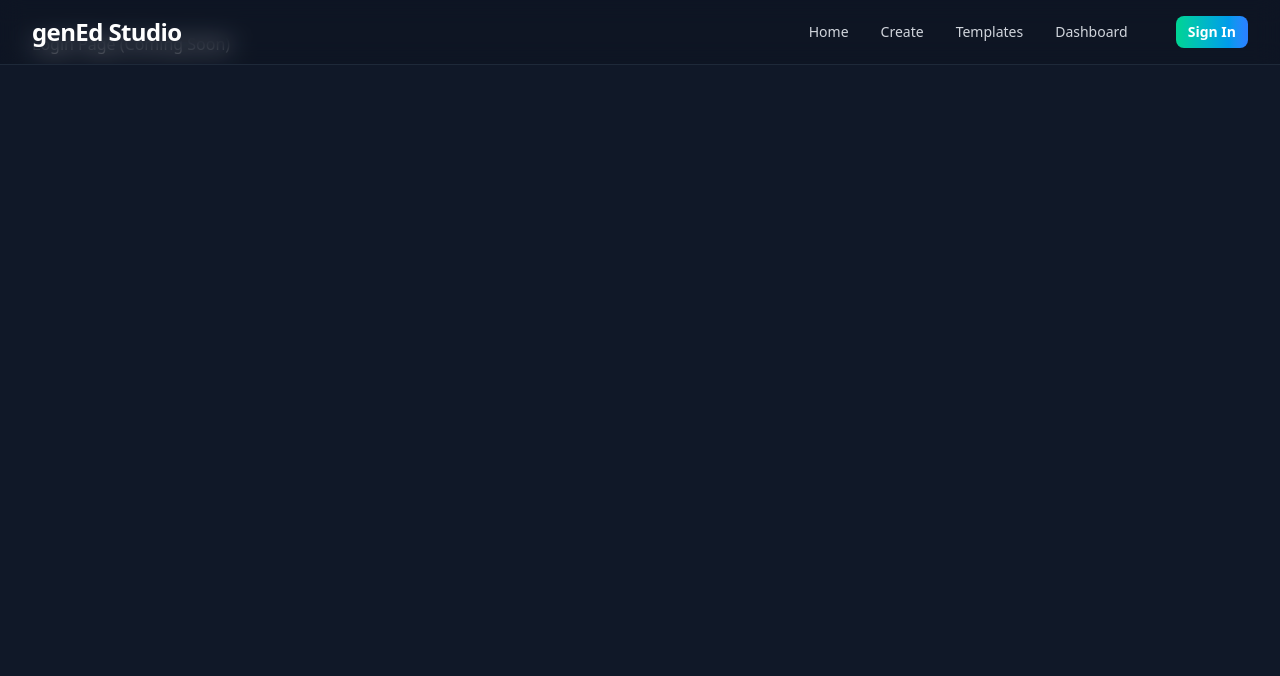
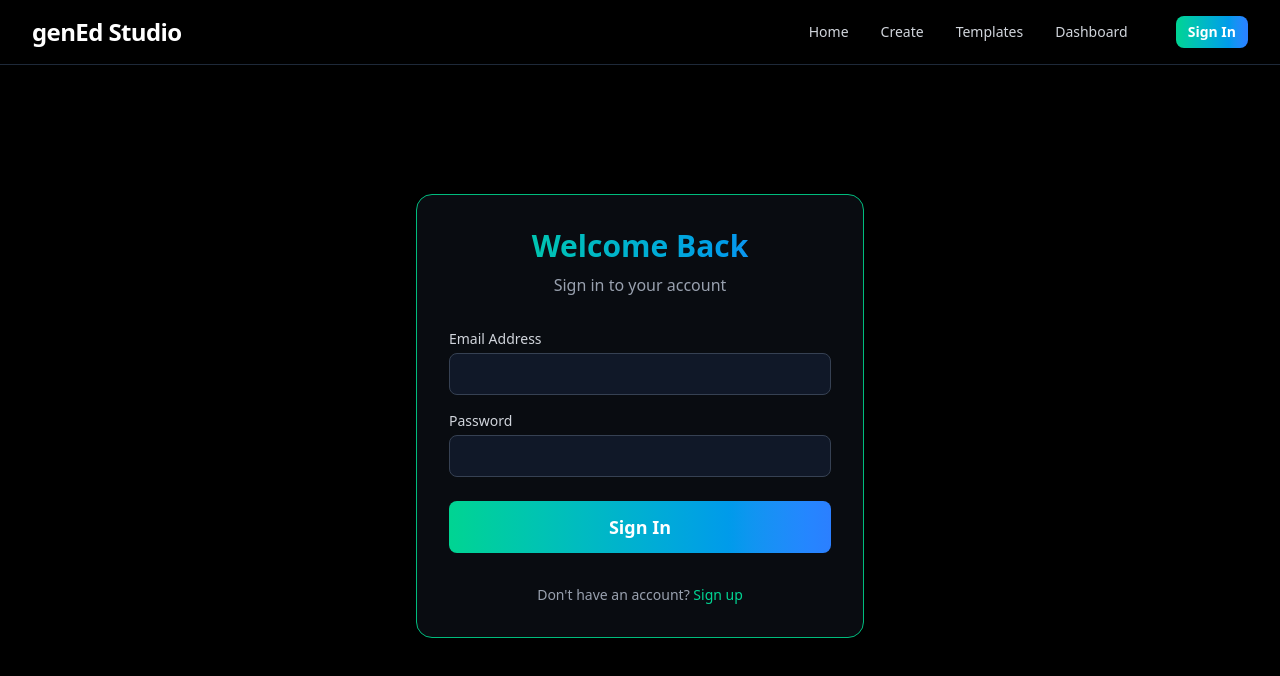
Before and after one commit to mahirabidi12/GenEd-Studio, a React (Vite) app in the folder Front_End/: page /login in a window 1280 px wide. Shown: the top 676 px of the page. Built offline with nearby package versions, Linux system fonts and the light colour scheme.

Commit message:
Login page added

```diff
--- a/Front_End/src/App.jsx
+++ b/Front_End/src/App.jsx
@@ -3,6 +3,7 @@ import { BrowserRouter, Routes, Route } from 'react-router-dom';
 import Navbar from './components/Navbar';
 import Home from './pages/Home';
 import SignUp from './pages/SignUp';
+import Login from './pages/Login';
 
 const App = () => {
   return (
@@ -15,7 +16,7 @@ const App = () => {
             <Route path="/create" element={<div className="p-8">Create Page (Coming Soon)</div>} />
             <Route path="/templates" element={<div className="p-8">Templates Page (Coming Soon)</div>} />
             <Route path="/dashboard" element={<div className="p-8">Dashboard Page (Coming Soon)</div>} />
-            <Route path="/login" element={<div className="p-8">Login Page (Coming Soon)</div>} />
+            <Route path="/login" element={<Login />} />
             <Route path="/signup" element={<SignUp />} />
             <Route path="*" element={<div className="p-8">404 - Page Not Found</div>} />
           </Routes>
--- /dev/null
+++ b/Front_End/src/pages/Login.jsx
@@ -0,0 +1,88 @@
+import React, { useState } from 'react';
+import { Link } from 'react-router-dom';
+import GradientButton from '../components/GradientButton';
+import GradientText from '../components/GradientText';
+
+const Login = () => {
+  const [formData, setFormData] = useState({
+    email: '',
+    password: ''
+  });
+
+  const handleSubmit = (e) => {
+    e.preventDefault();
+    // Handle form submission here
+    console.log(formData);
+  };
+
+  const handleChange = (e) => {
+    setFormData({
+      ...formData,
+      [e.target.name]: e.target.value
+    });
+  };
+
+  return (
+    <div className="min-h-screen pt-20 pb-12 flex flex-col items-center justify-center bg-black">
+      <div className="login_card max-w-md w-full space-y-8 p-8 bg-gray-800/30 backdrop-blur-sm rounded-2xl border-1 border-emerald-500 shadow-lg transition-all duration-300 hover:shadow-[0_0_50px_rgba(16,185,129,0.3)] hover:shadow-emerald-500/30">
+        <div className="text-center">
+          <GradientText as="h2" size="text-3xl" className="mb-2">
+            Welcome Back
+          </GradientText>
+          <p className="text-gray-400">Sign in to your account</p>
+        </div>
+
+        <form className="mt-8 space-y-6" onSubmit={handleSubmit}>
+          <div className="space-y-4">
+            <div>
+              <label htmlFor="email" className="block text-sm font-medium text-gray-300">
+                Email Address
+              </label>
+              <input
+                id="email"
+                name="email"
+                type="email"
+                required
+                className="mt-1 block w-full rounded-lg bg-gray-900 border border-gray-700 text-white px-4 py-2 focus:ring-emerald-500 focus:border-emerald-500"
+                onChange={handleChange}
+              />
+            </div>
+
+            <div>
+              <label htmlFor="password" className="block text-sm font-medium text-gray-300">
+                Password
+              </label>
+              <input
+                id="password"
+                name="password"
+                type="password"
+                required
+                className="mt-1 block w-full rounded-lg bg-gray-900 border border-gray-700 text-white px-4 py-2 focus:ring-emerald-500 focus:border-emerald-500"
+                onChange={handleChange}
+              />
+            </div>
+          </div>
+
+          <div>
+            <GradientButton
+              type="submit"
+              className="w-full"
+              size="lg"
+            >
+              Sign In
+            </GradientButton>
+          </div>
+        </form>
+
+        <p className="text-center text-sm text-gray-400">
+          Don't have an account?{' '}
+          <Link to="/signup" className="text-emerald-400 hover:text-emerald-300">
+            Sign up
+          </Link>
+        </p>
+      </div>
+    </div>
+  );
+};
+
+export default Login;
```
